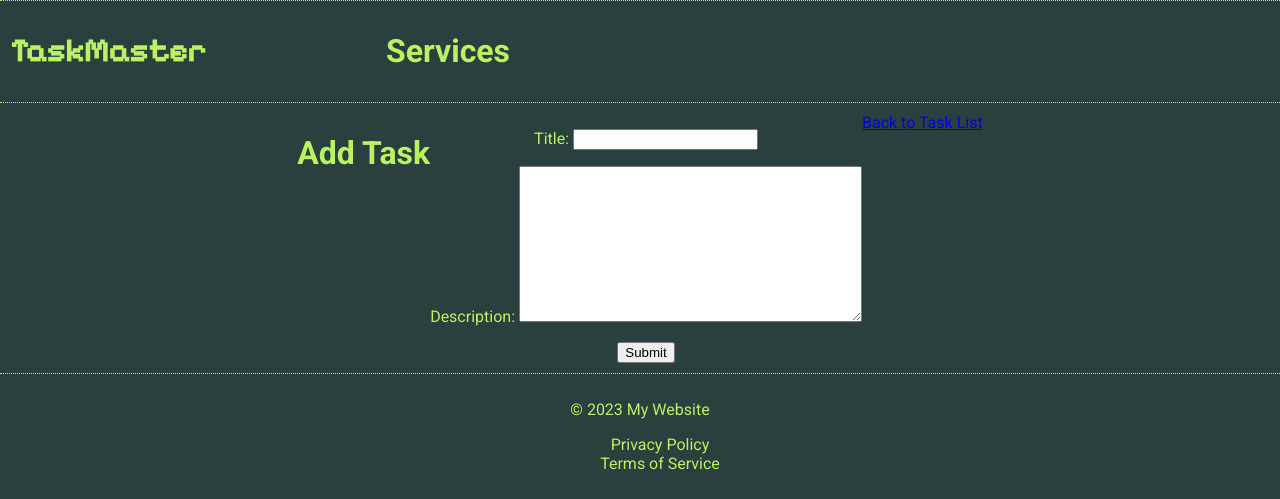
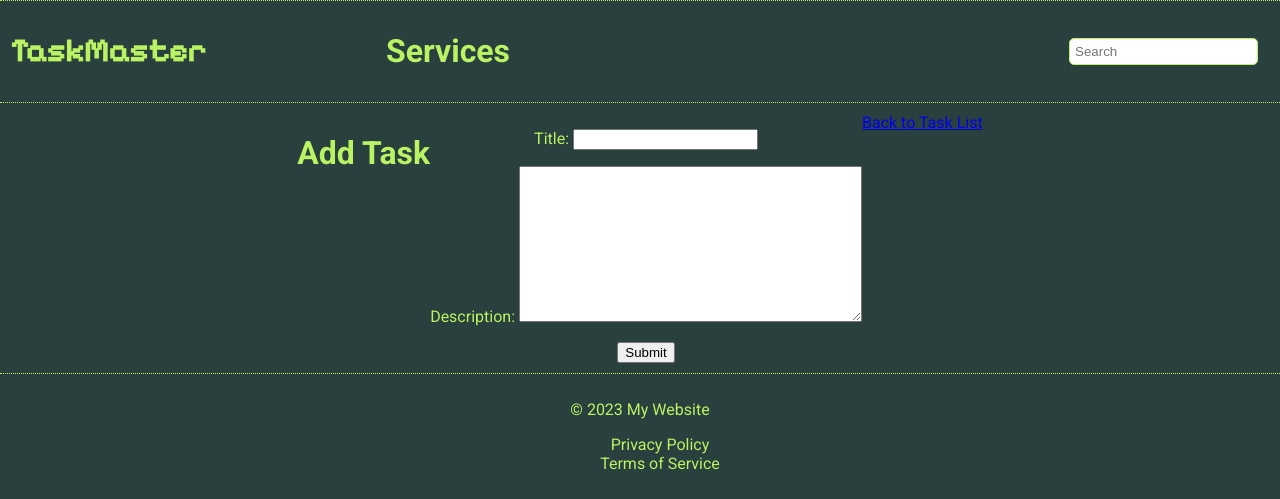
Before and after one commit to thapelomagqazana/todo-list-app, a Django app: page /add/ in a window 1280 px wide. Shown: the top 499 px of the page. Run offline with Django 4.2, Linux system fonts and the light colour scheme; some libraries are stand-ins or nearby versions.

Commit message:
Added a search engine input on the right side of the nav section and Modified css

```diff
--- a/static/css/styles.css
+++ b/static/css/styles.css
@@ -37,6 +37,49 @@ nav {
     margin-left: 60px;
 }
 
+nav ul{
+    list-style-type: none;
+    padding: 0;
+}
+
+nav li{
+    display: inline;
+    margin-right: 60px;
+    font-size: 2rem;
+    font-weight: 700;
+}
+
+nav a {
+    text-decoration: none;
+    color: #B9F263;
+    /* color: #fff; */
+}
+
+/* Add styling for the search input */
+header .search {
+    display: flex;
+    align-items: center;
+    margin-left: auto; /* Push the search input to the right */
+}
+
+header .search input[type="text"]{
+    padding: 5px;
+    border: 1px solid #B9F263;
+    border-radius: 5px;
+}
+
+header .search button[type="submit"]{
+    background-color: transparent;
+    border: none;
+    cursor: pointer;
+}
+
+/* Add additional styling for the search icon (Font Awesome) */
+header .search button[type="submit"] i.fa {
+    font-size: 18px;
+    color: #B9F263
+}
+
 #title {
     font-family: 'Pixelify Sans', cursive;
 }
@@ -52,27 +95,12 @@ main {
     margin-right: 20px;
 }
 
-nav ul{
-    list-style-type: none;
-    padding: 0;
-}
 
 footer ul {
     list-style-type: none;
 }
 
-nav li{
-    display: inline;
-    margin-right: 60px;
-    font-size: 2rem;
-    font-weight: 700;
-}
 
-nav a {
-    text-decoration: none;
-    color: #B9F263;
-    /* color: #fff; */
-}
 
 .task-item {
     width: 680px;
@@ -99,7 +127,11 @@ nav a {
 
 .task-details {
     display: none;
-    background-color: #9BA8F2;
+    background-color: #CDFF82;
+}
+
+.task-details p {
+    color: grey;
 }
 
 .task-options a {
--- a/templates/base.html
+++ b/templates/base.html
@@ -26,9 +26,15 @@
                     <li><a href="{% url 'task_list' %}"><i class="fa-solid fa-house"></i></a></li>
                     <li><a href="#"><i class="fa-solid fa-circle-info"></i></a></li>
                     <li><a href="#">Services</a></li>
-                    <li><a href="#"><i class="fa-solid fa-phone"></i></a></li>
+                    <li><a href="#"><i class="fa-solid fa-question"></i></a></li>
                 </ul>
+                <!-- Add the search input here -->
+
             </nav>
+            <div class="search">
+                <input type="text" placeholder="Search">
+                <button type="submit"><i class="fa fa-search"></i></button>
+            </div>
         </header>
 
         <main>
```
